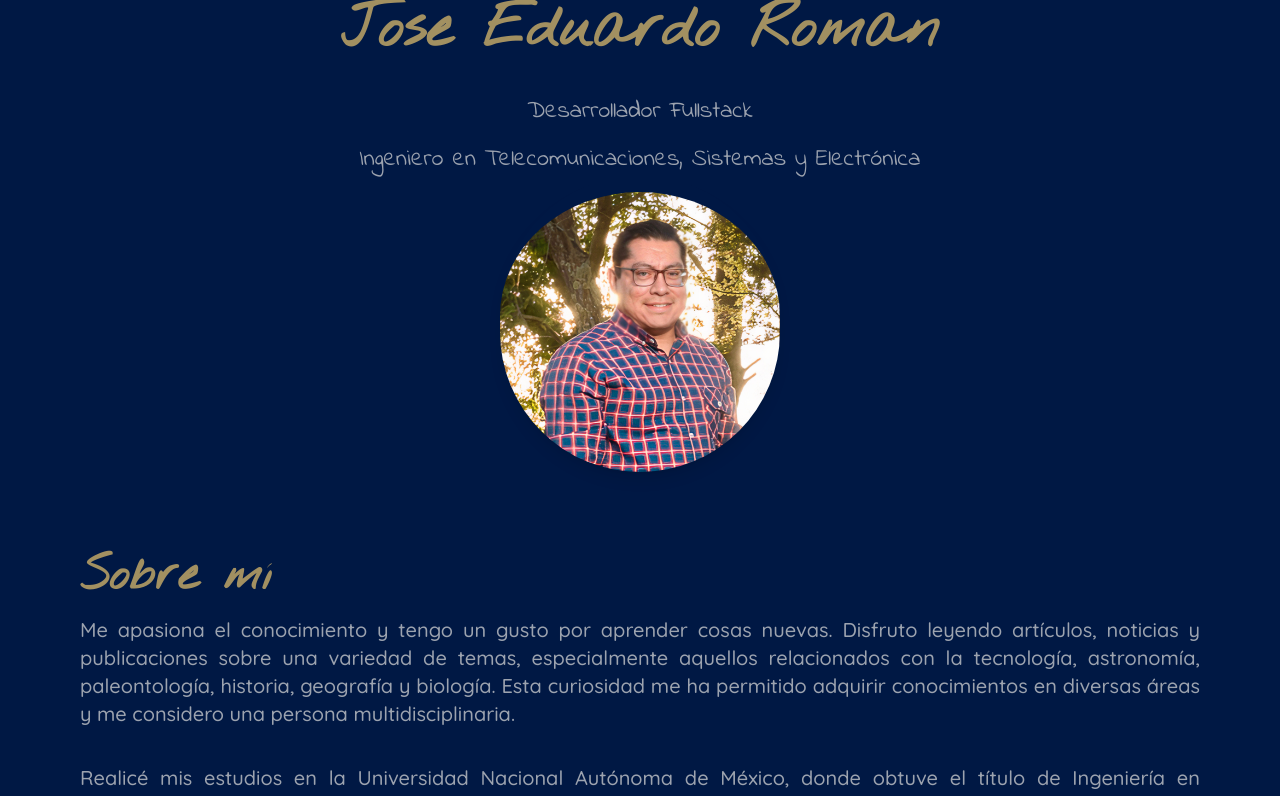
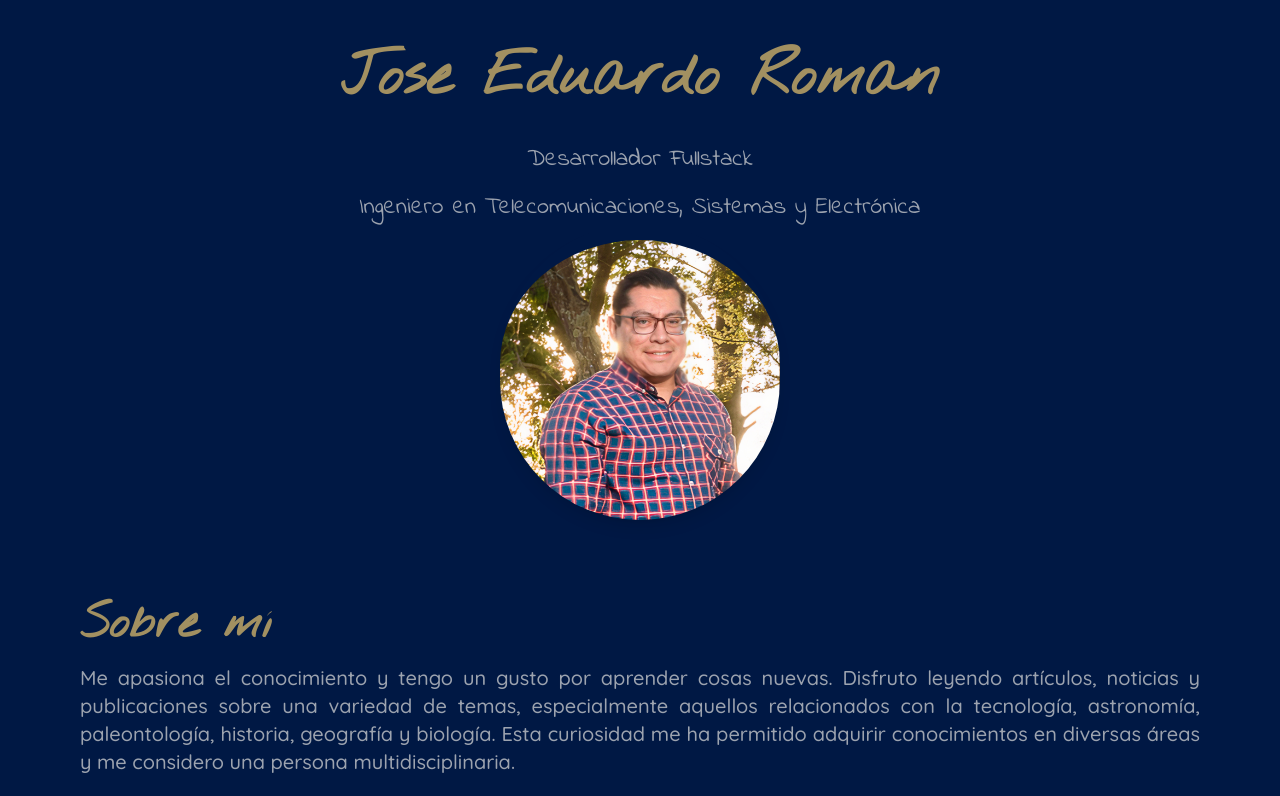
Before and after one commit to jeromanp/my-portfolio, a Next.js app: page / in a window 1280 px wide. Shown: the top 796 px of the page. Built offline with nearby package versions, Linux system fonts and the light colour scheme.

Commit message:
style: add padding-top

```diff
--- a/src/components/Intro.jsx
+++ b/src/components/Intro.jsx
@@ -7,7 +7,7 @@ export default function Intro() {
     triggerOnce: true, // Solo activa la animación una vez
   });
   return (
-    <div className="h-full w-full items-center justify-between text-sm bg-custom-azul mx-auto">
+    <div className="pt-12 sticky h-full w-full items-center justify-between text-sm bg-custom-azul mx-auto">
       <div
         ref={inViewRef}
         className={`  ${inView ? "animate__animated animate__fadeInDownBig" : ""}`}
```
